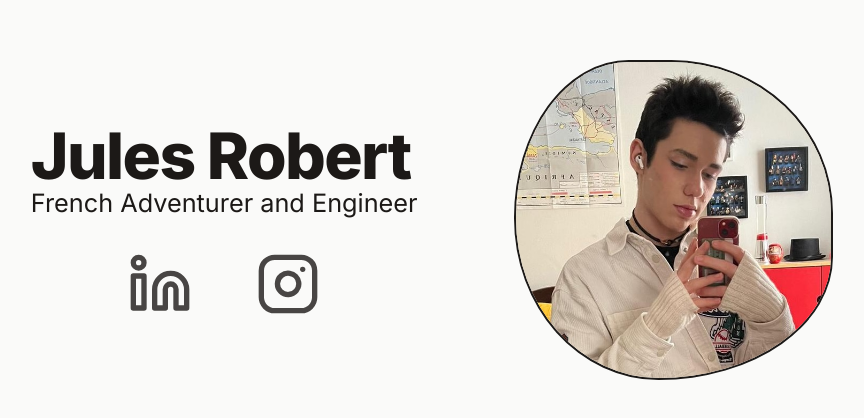
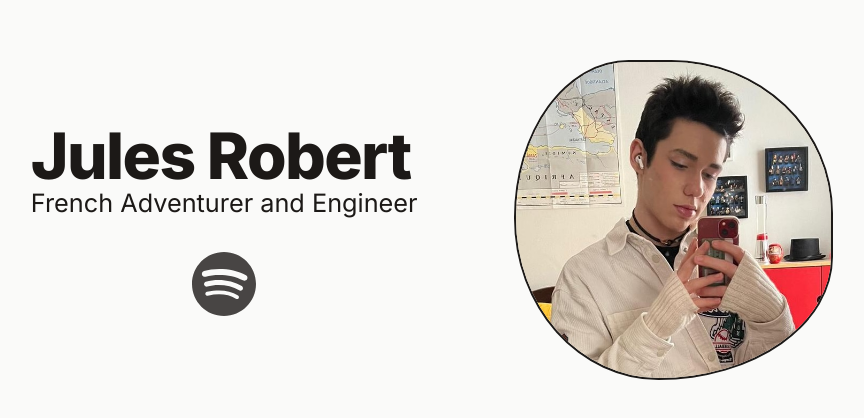
Before and after one commit to etrobert/julesrobert.com, a Next.js app: page / in a window 1280 px wide. Shown: the part 180-598 px from the top of the page, without its empty margins (208-1072 px from the left). Built offline with nearby package versions, Linux system fonts and the light colour scheme.

Commit message:
Update links

```diff
--- a/components/Links.tsx
+++ b/components/Links.tsx
@@ -1,18 +1,12 @@
-import LinkedinIcon from './icons/LinkedinIcon';
-import InstagramIcon from './icons/InstagramIcon';
+import SpotifyIcon from './icons/SpotifyIcon';
 import IconLink from './IconLink';
 
 const Links = () => (
   <div className={'flex justify-center gap-[5vw]'}>
     <IconLink
-      label="Linkedin Profile"
-      href="https://www.linkedin.com/in/ad%C3%A8le-robert-6b7276224"
-      icon={<LinkedinIcon />}
-    />
-    <IconLink
-      label="Instagram Profile"
-      href="https://www.instagram.com/adele.robert"
-      icon={<InstagramIcon />}
+      label="Spotify Profile"
+      href="https://open.spotify.com/user/1165742894?si=c3dfeed5c421480f"
+      icon={<SpotifyIcon />}
     />
   </div>
 );
--- /dev/null
+++ b/components/icons/SpotifyIcon.tsx
@@ -0,0 +1,25 @@
+const SpotifyIcon = () => (
+  <svg viewBox="0 0 20 20" version="1.1" xmlns="http://www.w3.org/2000/svg">
+    <g
+      id="Page-1"
+      stroke="none"
+      strokeWidth="1"
+      fill="currentColor"
+      fillRule="evenodd"
+    >
+      <g
+        id="Dribbble-Light-Preview"
+        transform="translate(-140.000000, -7479.000000)"
+      >
+        <g id="icons" transform="translate(56.000000, 160.000000)">
+          <path
+            d="M99.915,7327.865 C96.692,7325.951 91.375,7325.775 88.297,7326.709 C87.803,7326.858 87.281,7326.58 87.131,7326.085 C86.981,7325.591 87.26,7325.069 87.754,7324.919 C91.287,7323.846 97.159,7324.053 100.87,7326.256 C101.314,7326.52 101.46,7327.094 101.196,7327.538 C100.934,7327.982 100.358,7328.129 99.915,7327.865 L99.915,7327.865 Z M99.81,7330.7 C99.584,7331.067 99.104,7331.182 98.737,7330.957 C96.05,7329.305 91.952,7328.827 88.773,7329.792 C88.36,7329.916 87.925,7329.684 87.8,7329.272 C87.676,7328.86 87.908,7328.425 88.32,7328.3 C91.951,7327.198 96.466,7327.732 99.553,7329.629 C99.92,7329.854 100.035,7330.334 99.81,7330.7 L99.81,7330.7 Z M98.586,7333.423 C98.406,7333.717 98.023,7333.81 97.729,7333.63 C95.381,7332.195 92.425,7331.871 88.944,7332.666 C88.609,7332.743 88.274,7332.533 88.198,7332.197 C88.121,7331.862 88.33,7331.528 88.667,7331.451 C92.476,7330.58 95.743,7330.955 98.379,7332.566 C98.673,7332.746 98.766,7333.129 98.586,7333.423 L98.586,7333.423 Z M94,7319 C88.477,7319 84,7323.477 84,7329 C84,7334.523 88.477,7339 94,7339 C99.523,7339 104,7334.523 104,7329 C104,7323.478 99.523,7319.001 94,7319.001 L94,7319 Z"
+            id="spotify-[#162]"
+          ></path>
+        </g>
+      </g>
+    </g>
+  </svg>
+);
+
+export default SpotifyIcon;
```
